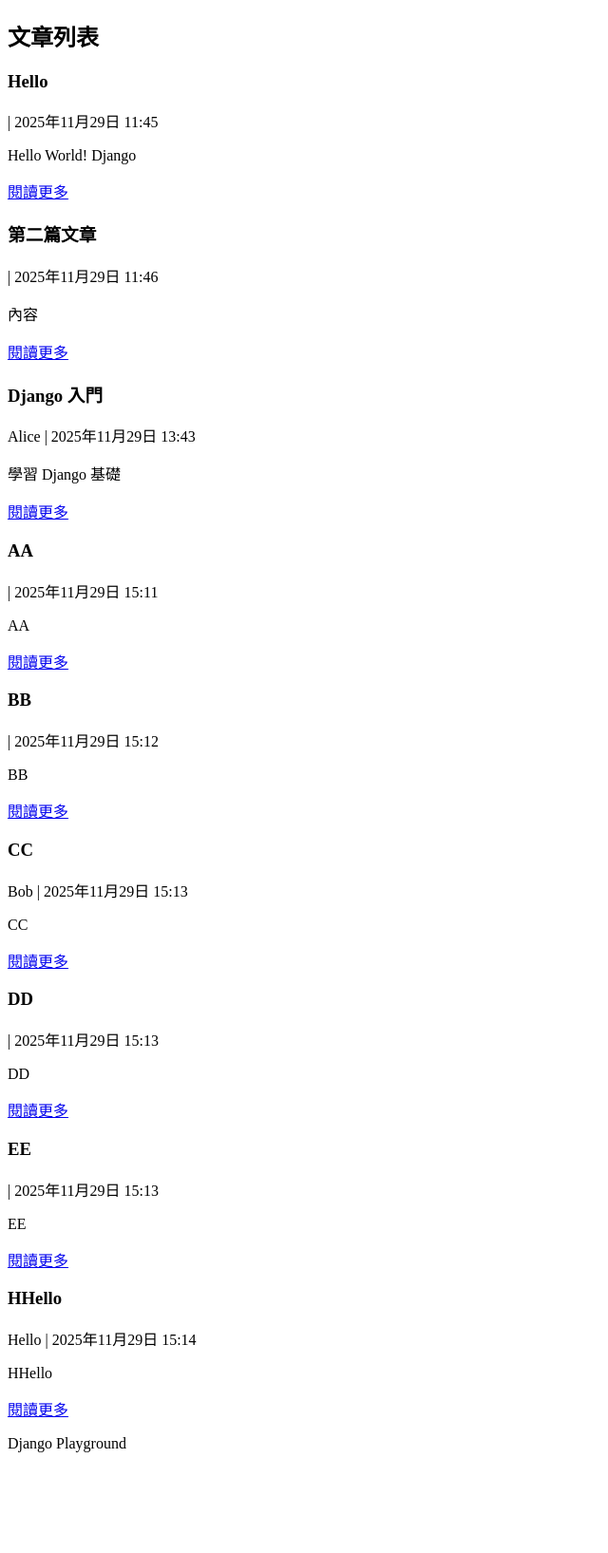
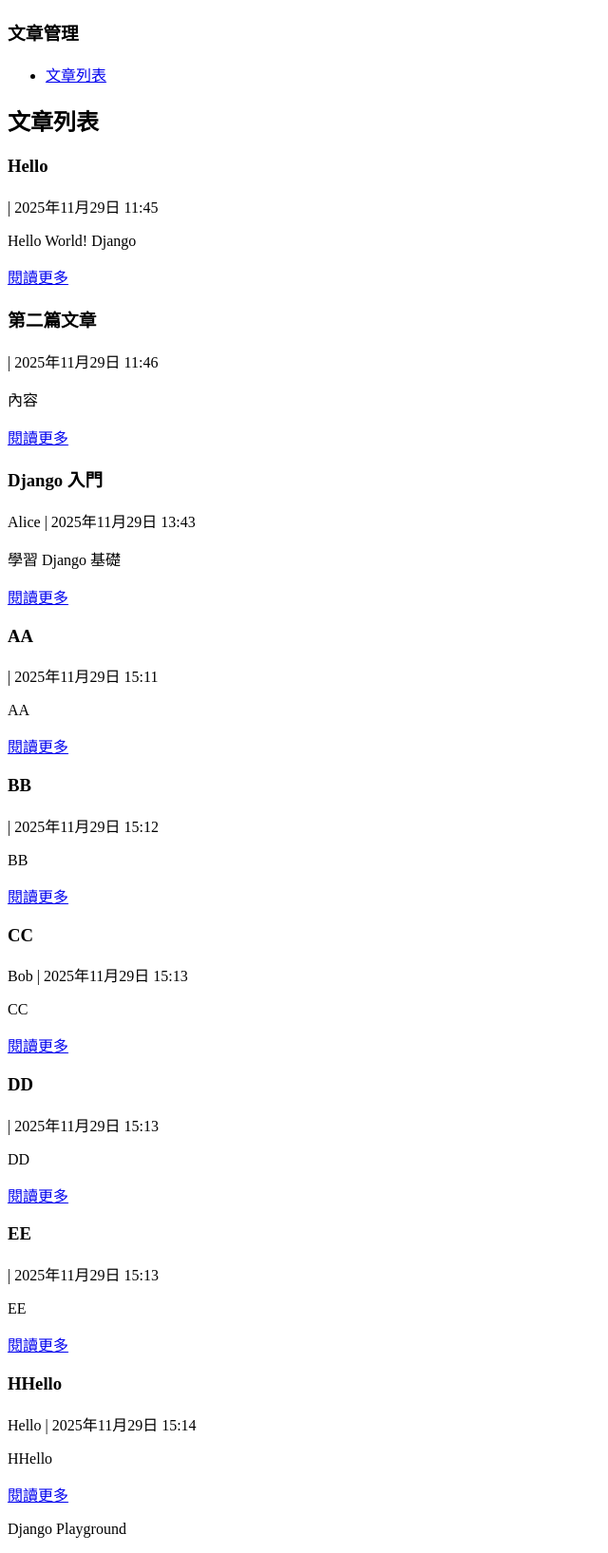
Before and after one commit to CYHsuRHS/django-playground-202511, a Django app: page /blog/articles/ in a window 1280 px wide. Shown: the part 55-1690 px from the top of the page at 95% size, without its empty margins (0-640 px from the left). Before the commit the page ends 1584 px from the top, so only its background shows below. Run offline with Django 5.2, Linux system fonts and the light colour scheme; data comes from the database, SQL or seed files in the repository.

Commit message:
version 2025120604
多重繼承架構

```diff
--- a/blog/templates/blog/article_list.html
+++ b/blog/templates/blog/article_list.html
@@ -1,12 +1,12 @@
-{% extends "base.html" %}
-{% comment %} extends "base.html"表繼承base.html {% endcomment %}
+{% extends "blog/base.html" %}
+{% comment %} extends "blog/base.html"表繼承blog/base.html {% endcomment %}
 
 {% comment %} block title區塊表title會被替換為下方內容 {% endcomment %}
 {% block title %}
     文章列表 - Django 大冒險
 {% endblock title %}
 
-{% block content %}
+{% block blog_content %}
     <h2>
         文章列表
     </h2>
@@ -24,4 +24,4 @@
             </li>
         {% endfor %}
     </div>
-{% endblock content %}
+{% endblock blog_content %}
--- /dev/null
+++ b/blog/templates/blog/base.html
@@ -0,0 +1,21 @@
+{% extends "base.html" %}
+{% comment %} extends "base.html"表繼承上一層的base.html {% endcomment %}
+{% block content %}
+    <div class="blog-container">
+        <aside class="sidebar">
+            <h3>
+                文章管理
+            </h3>
+            <ul>
+                <li>
+                    <a href="{% url 'article_list' %}">文章列表</a>
+                </li>
+            </ul>
+        </aside>
+
+        <div class="main-content">
+            {% block blog_content %}
+            {% endblock blog_content %}
+        </div>
+    </div>
+{% endblock content %}
```
